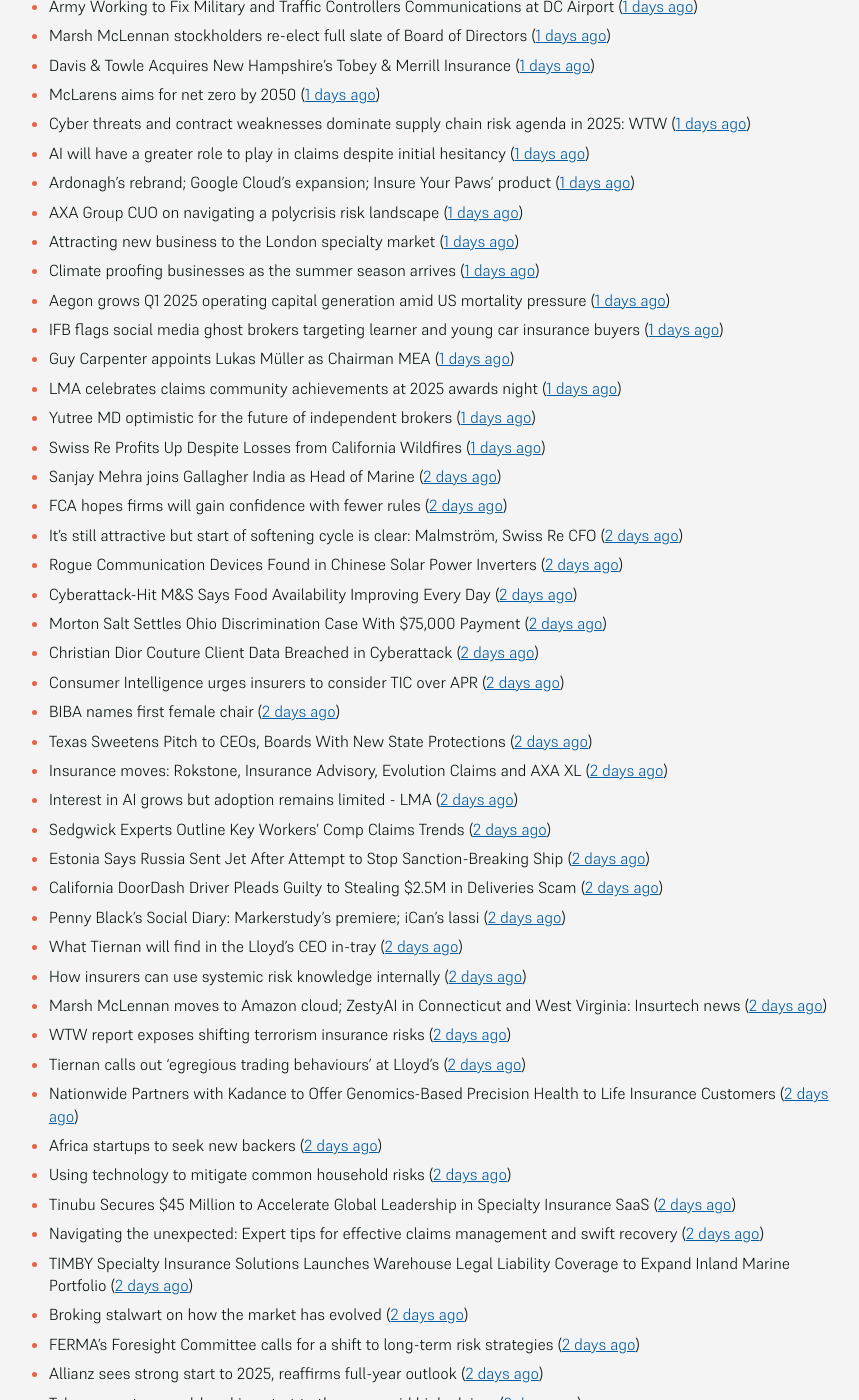
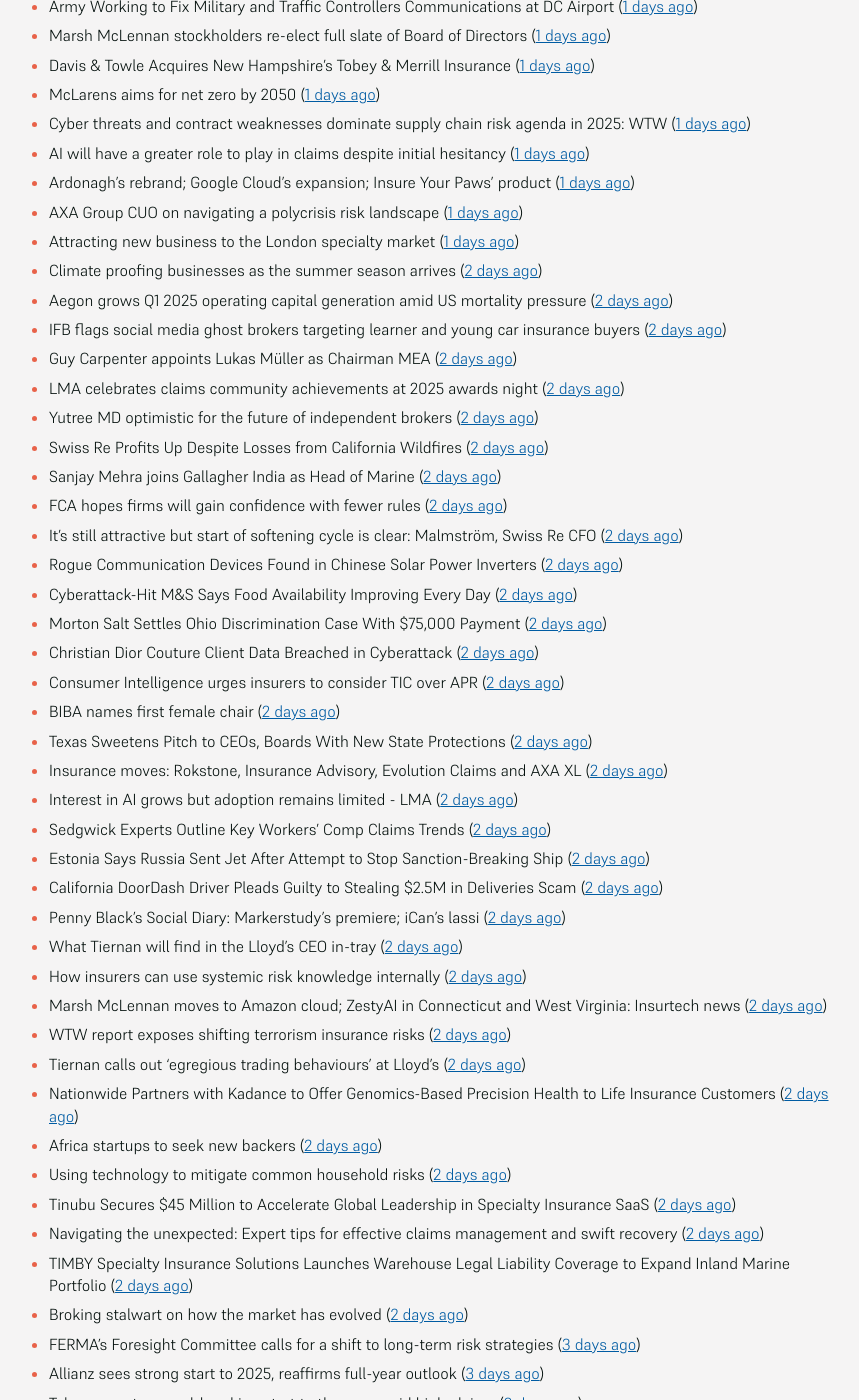
Before and after one commit to mat-0/feeds.thechels.uk, a Jekyll site: the page built from index.md, in a window 1280 px wide and 1400 px high, scrolled down 1073 px. Shown: the whole window, without its empty margins (215-1074 px from the left). Built offline with Jekyll 4.4.1, drawn with Linux system fonts in a browser that asks for light colours; some of the changed text lies outside the part shown.

Commit message:
New Feed

```diff
--- a/index.md
+++ b/index.md
@@ -44,13 +44,13 @@ description: Latest Updates
 - Ardonagh’s rebrand; Google Cloud’s expansion; Insure Your Paws’ product ([1 days ago](https://www.postonline.co.uk/news/7957764/ardonaghs-rebrand-google-clouds-expansion-insure-your-paws-product))
 - AXA Group CUO on navigating a polycrisis risk landscape ([1 days ago](https://www.insurancebusinessmag.com/uk/news/breaking-news/axa-group-cuo-on-navigating-a-polycrisis-risk-landscape-535921.aspx))
 - Attracting new business to the London specialty market ([1 days ago](https://www.insurancebusinessmag.com/uk/news/breaking-news/attracting-new-business-to-the-london-specialty-market-535974.aspx))
-- Climate proofing businesses as the summer season arrives ([1 days ago](https://www.insurancebusinessmag.com/uk/news/catastrophe/climate-proofing-businesses-as-the-summer-season-arrives-535973.aspx))
-- Aegon grows Q1 2025 operating capital generation amid US mortality pressure ([1 days ago](https://www.insurancebusinessmag.com/uk/news/breaking-news/aegon-grows-q1-2025-operating-capital-generation-amid-us-mortality-pressure-535972.aspx))
-- IFB flags social media ghost brokers targeting learner and young car insurance buyers ([1 days ago](https://www.insurancebusinessmag.com/uk/news/auto-motor/ifb-flags-social-media-ghost-brokers-targeting-learner-and-young-car-insurance-buyers-535971.aspx))
-- Guy Carpenter appoints Lukas Müller as Chairman MEA ([1 days ago](https://www.reinsurancene.ws/guy-carpenter-appoints-lukas-muller-as-chairman-mea/))
-- LMA celebrates claims community achievements at 2025 awards night ([1 days ago](https://www.insurancebusinessmag.com/uk/news/claims/lma-celebrates-claims-community-achievements-at-2025-awards-night-535970.aspx))
-- Yutree MD optimistic for the future of independent brokers ([1 days ago](https://www.postonline.co.uk/news/7957767/yutree-md-optimistic-for-the-future-of-independent-brokers))
-- Swiss Re Profits Up Despite Losses from California Wildfires ([1 days ago](https://www.insurancejournal.com/news/international/2025/05/16/824017.htm))
+- Climate proofing businesses as the summer season arrives ([2 days ago](https://www.insurancebusinessmag.com/uk/news/catastrophe/climate-proofing-businesses-as-the-summer-season-arrives-535973.aspx))
+- Aegon grows Q1 2025 operating capital generation amid US mortality pressure ([2 days ago](https://www.insurancebusinessmag.com/uk/news/breaking-news/aegon-grows-q1-2025-operating-capital-generation-amid-us-mortality-pressure-535972.aspx))
+- IFB flags social media ghost brokers targeting learner and young car insurance buyers ([2 days ago](https://www.insurancebusinessmag.com/uk/news/auto-motor/ifb-flags-social-media-ghost-brokers-targeting-learner-and-young-car-insurance-buyers-535971.aspx))
+- Guy Carpenter appoints Lukas Müller as Chairman MEA ([2 days ago](https://www.reinsurancene.ws/guy-carpenter-appoints-lukas-muller-as-chairman-mea/))
+- LMA celebrates claims community achievements at 2025 awards night ([2 days ago](https://www.insurancebusinessmag.com/uk/news/claims/lma-celebrates-claims-community-achievements-at-2025-awards-night-535970.aspx))
+- Yutree MD optimistic for the future of independent brokers ([2 days ago](https://www.postonline.co.uk/news/7957767/yutree-md-optimistic-for-the-future-of-independent-brokers))
+- Swiss Re Profits Up Despite Losses from California Wildfires ([2 days ago](https://www.insurancejournal.com/news/international/2025/05/16/824017.htm))
 - Sanjay Mehra joins Gallagher India as Head of Marine ([2 days ago](https://www.reinsurancene.ws/sanjay-mehra-joins-gallagher-india-as-head-of-marine/))
 - FCA hopes firms will gain confidence with fewer rules ([2 days ago](https://www.postonline.co.uk/news/7957766/fca-hopes-firms-will-gain-confidence-with-fewer-rules))
 - It’s still attractive but start of softening cycle is clear: Malmström, Swiss Re CFO ([2 days ago](https://www.reinsurancene.ws/its-still-attractive-but-start-of-softening-cycle-is-clear-malmstrom-swiss-re-cfo/))
@@ -79,10 +79,10 @@ description: Latest Updates
 - Navigating the unexpected: Expert tips for effective claims management and swift recovery ([2 days ago](https://www.insurancebusinessmag.com/uk/news/property-insurance/navigating-the-unexpected-expert-tips-for-effective-claims-management-and-swift-recovery-535498.aspx))
 - TIMBY Specialty Insurance Solutions Launches Warehouse Legal Liability Coverage to Expand Inland Marine Portfolio ([2 days ago](https://www.insurtechinsights.com/timby-specialty-insurance-solutions-launches-warehouse-legal-liability-coverage-to-expand-inland-marine-portfolio/))
 - Broking stalwart on how the market has evolved ([2 days ago](https://www.insurancebusinessmag.com/uk/news/breaking-news/broking-stalwart-on-how-the-market-has-evolved-535809.aspx))
-- FERMA's Foresight Committee calls for a shift to long-term risk strategies ([2 days ago](https://www.insurancebusinessmag.com/uk/news/non-profits/fermas-foresight-committee-calls-for-a-shift-to-longterm-risk-strategies-535808.aspx))
-- Allianz sees strong start to 2025, reaffirms full-year outlook ([2 days ago](https://www.insurancebusinessmag.com/uk/news/breaking-news/allianz-sees-strong-start-to-2025-reaffirms-fullyear-outlook-535802.aspx))
-- Talanx reports record-breaking start to the year amid high claims ([2 days ago](https://www.insurancebusinessmag.com/uk/news/breaking-news/talanx-reports-recordbreaking-start-to-the-year-amid-high-claims-535796.aspx))
-- 'Poly-employment': Transparency in workplaces encouraged amid rise of secondary jobs ([2 days ago](https://www.insurancebusinessmag.com/uk/news/breaking-news/polyemployment-transparency-in-workplaces-encouraged-amid-rise-of-secondary-jobs-535784.aspx))
+- FERMA's Foresight Committee calls for a shift to long-term risk strategies ([3 days ago](https://www.insurancebusinessmag.com/uk/news/non-profits/fermas-foresight-committee-calls-for-a-shift-to-longterm-risk-strategies-535808.aspx))
+- Allianz sees strong start to 2025, reaffirms full-year outlook ([3 days ago](https://www.insurancebusinessmag.com/uk/news/breaking-news/allianz-sees-strong-start-to-2025-reaffirms-fullyear-outlook-535802.aspx))
+- Talanx reports record-breaking start to the year amid high claims ([3 days ago](https://www.insurancebusinessmag.com/uk/news/breaking-news/talanx-reports-recordbreaking-start-to-the-year-amid-high-claims-535796.aspx))
+- 'Poly-employment': Transparency in workplaces encouraged amid rise of secondary jobs ([3 days ago](https://www.insurancebusinessmag.com/uk/news/breaking-news/polyemployment-transparency-in-workplaces-encouraged-amid-rise-of-secondary-jobs-535784.aspx))
 - ‘Don’t preach to us’, pleads Pen CEO ([3 days ago](https://www.postonline.co.uk/broker/7957752/dont-preach-to-us-pleads-pen-ceo))
 - bolttech and Sumitomo Corporation Launch Strategic Joint Venture to Expand Embedded Protection Solutions in Asia ([3 days ago](https://www.insurtechinsights.com/bolttech-and-sumitomo-corporation-launch-strategic-joint-venture-to-expand-embedded-protection-solutions-in-asia/))
 - Aviva sees broad-based growth in Q1 across segments ([3 days ago](https://www.insurancebusinessmag.com/uk/news/breaking-news/aviva-sees-broadbased-growth-in-q1-across-segments-535781.aspx))
```
Also changed, not shown: other parts of index.md (+2 -2 lines).
